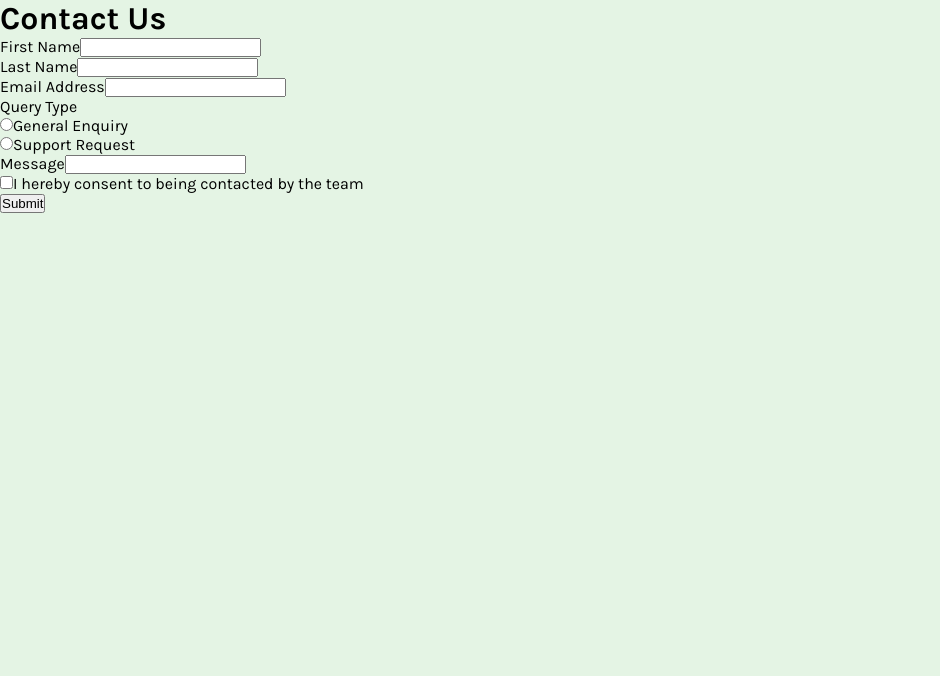
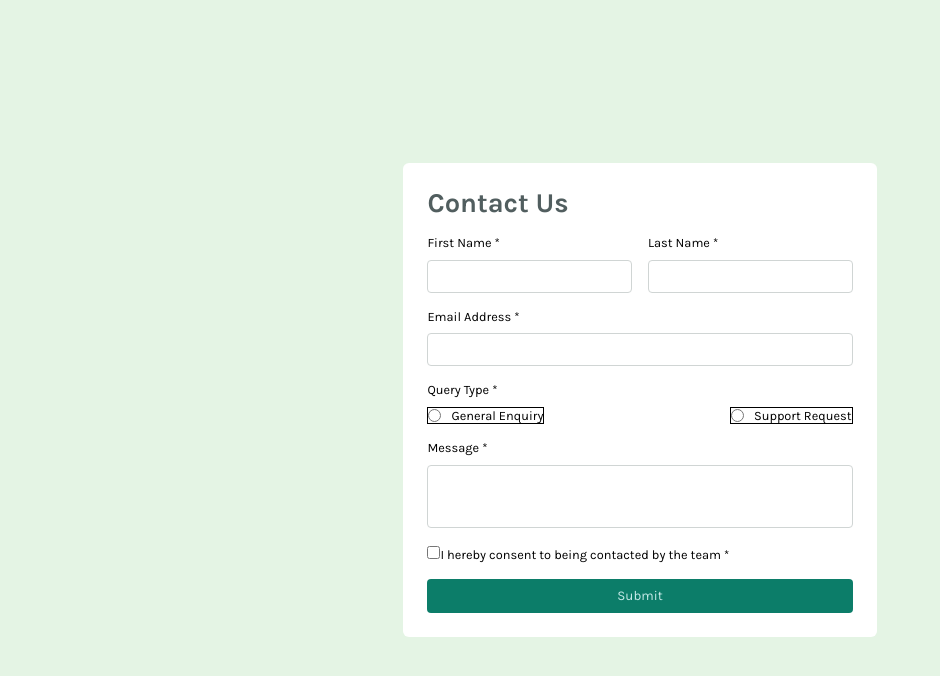
Before and after one commit to k-gourav/Contact-form, a React (Vite) app: page / in a window 1280 px wide. Shown: the top 676 px of the page, without its empty margins (0-940 px from the left). Built offline with nearby package versions, Linux system fonts and the light colour scheme.

Commit message:
feat: update contact form structure and add styling to it - Added styling to the form structure - Updated Contact Form structure as per the design requirement

```diff
--- a/src/components/Contact/ContactForm.jsx
+++ b/src/components/Contact/ContactForm.jsx
@@ -1,3 +1,4 @@
+// import ContactConfirm from '../ContactConfirm/ContactConfirm'
 import styles from "./ContactForm.module.css";
 
 const ContactForm = () => {
@@ -8,7 +9,7 @@ const ContactForm = () => {
         {/* Input for namefield */}
         <div className={styles.contactform__name}>
           <div className={styles.contactform__firstname}>
-            <label htmlFor="firstname">First Name</label>
+            <label htmlFor="firstname">First Name<span id={styles.form__required}> *</span></label>
             <input
               type="text"
               name="firstname"
@@ -17,7 +18,7 @@ const ContactForm = () => {
             />
           </div>
           <div className={styles.contactform__lastname}>
-            <label htmlFor="lastname">Last Name</label>
+            <label htmlFor="lastname">Last Name<span id={styles.form__required}> *</span></label>
             <input
               type="text"
               name="lastname"
@@ -28,7 +29,7 @@ const ContactForm = () => {
         </div>
 
         <div className={styles.contactform__email}>
-          <label htmlFor="lastname">Email Address</label>
+          <label htmlFor="lastname">Email Address<span id={styles.form__required}> *</span></label>
           <input
             type="email"
             name="email"
@@ -38,8 +39,9 @@ const ContactForm = () => {
         </div>
 
         <div className={styles.contactform__query}>
-          <legend>Query Type</legend>
+          <legend>Query Type<span id={styles.form__required}> *</span></legend>
 
+          <div className={styles.contactform__querybox}>
           <div className={styles.contactform__queryfirst}>
             <input type="radio" name="query" value="General Enquiry" />
             <label htmlFor="generalenquiry">General Enquiry</label>
@@ -49,13 +51,16 @@ const ContactForm = () => {
             <input type="radio" name="query" value="Support Request" />
             <label htmlFor="supportrequest">Support Request</label>
           </div>
+          </div>
+
         </div>
 
         <div className={styles.contactform__message}>
-          <label htmlFor="message">Message</label>
-          <input
+          <label htmlFor="message">Message<span id={styles.form__required}> *</span></label>
+          <textarea
             type="text"
             name="message"
+            rows="3"
             aria-label="Type your message"
             required
           />
@@ -69,7 +74,7 @@ const ContactForm = () => {
             required
           />
           <label htmlFor="confirm">
-            I hereby consent to being contacted by the team
+            I hereby consent to being contacted by the team<span id={styles.form__required}> *</span>
           </label>
         </div>
         <button type="submit">Submit</button>
--- a/src/components/Contact/ContactForm.module.css
+++ b/src/components/Contact/ContactForm.module.css
@@ -0,0 +1,75 @@
+.main__element{
+    min-height: 100vh;
+    display: flex;
+    justify-content: center;
+    align-items: center;
+}
+.contactform__container{
+    display: flex;
+    flex-direction: column;
+    gap: 1rem;
+    background-color: #fff;
+    padding: 1.5rem;
+    border-radius: 6px;
+}
+.contactform__headline{
+    color: #515e5f;
+    font-size: 1.7rem;
+    font-weight: 700;
+}
+.contactform__name{
+    display: flex;
+    justify-content: space-between;
+    gap: 1rem;
+}
+.contactform__firstname, .contactform__lastname{
+    display: flex;
+    flex-direction: column;
+    gap: 0.6rem;
+}
+.contactform__email{
+    display: flex;
+    flex-direction: column;
+    gap: 0.6rem;
+}
+.contactform__query{
+    display: flex;
+    flex-direction: column;
+    gap: 0.6rem;
+}
+.contactform__querybox{
+    display: flex;
+    justify-content: space-between;
+}
+.contactform__queryfirst, .contactform__querysecond{
+    display: flex;
+    border: 1px solid;
+    gap: 10px;
+}
+.contactform__message{
+    display: flex;
+    flex-direction: column;
+    gap: 0.6rem;
+}
+label, legend{
+    font-size: 0.8rem;
+}
+input[name]{
+    border-radius: 4px;
+    border: 1px solid #d0d5d4;
+    padding: 0.5rem 0.8rem;
+}
+textarea{
+    padding: 0.5rem 0.8rem;
+    border-radius: 4px;
+    border: 1px solid #d0d5d4;
+    resize: none;
+}
+button[type="submit"]{
+    font-family: inherit;
+    background-color: #0c7d69;
+    color: #c6eae8;
+    border-radius: 4px;
+    padding: 0.6rem;
+    border: none;
+}
```
